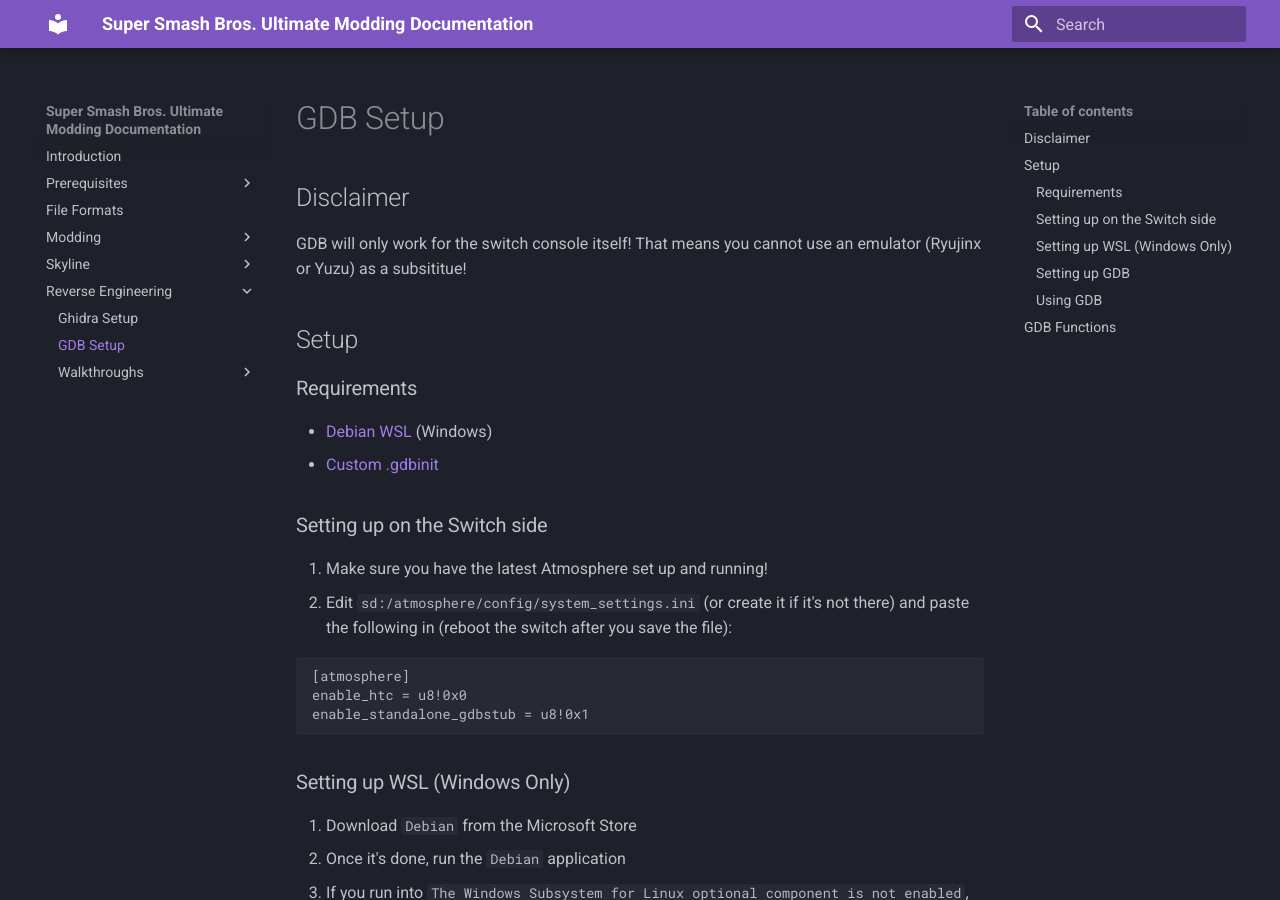
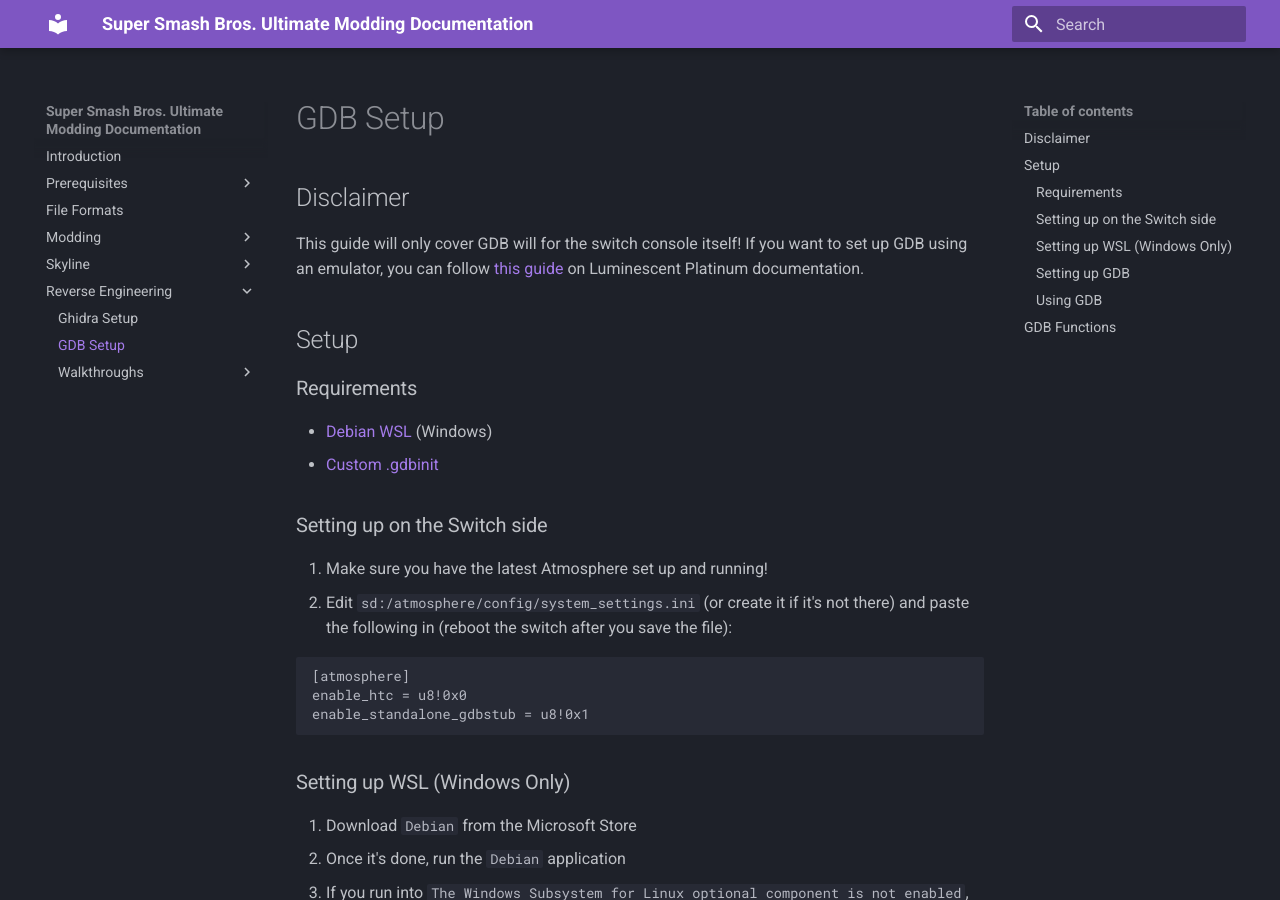
Before and after one commit to Coolsonickirby/Smash-Ultimate-Documentation, an MkDocs documentation site: the page built from docs/Reverse Engineering/GDB.md, in a window 1280 px wide and 900 px high. Built offline with MkDocs 1.6.1 and Material for MkDocs 9.7.7, drawn with Linux system fonts in a browser that asks for light colours.

Commit message:
Update to point to GDB Emu Setup Guide

```diff
--- a/docs/Reverse Engineering/GDB.md
+++ b/docs/Reverse Engineering/GDB.md
@@ -1,7 +1,7 @@
 # GDB Setup
 
 ## Disclaimer
-GDB will only work for the switch console itself! That means you cannot use an emulator (Ryujinx or Yuzu) as a subsititue!
+This guide will only cover GDB will for the switch console itself! If you want to set up GDB using an emulator, you can follow [this guide](https://luminescent.team/rom-hacking/exefs/debugging) on Luminescent Platinum documentation.
 
 ## Setup
 ### Requirements
```
